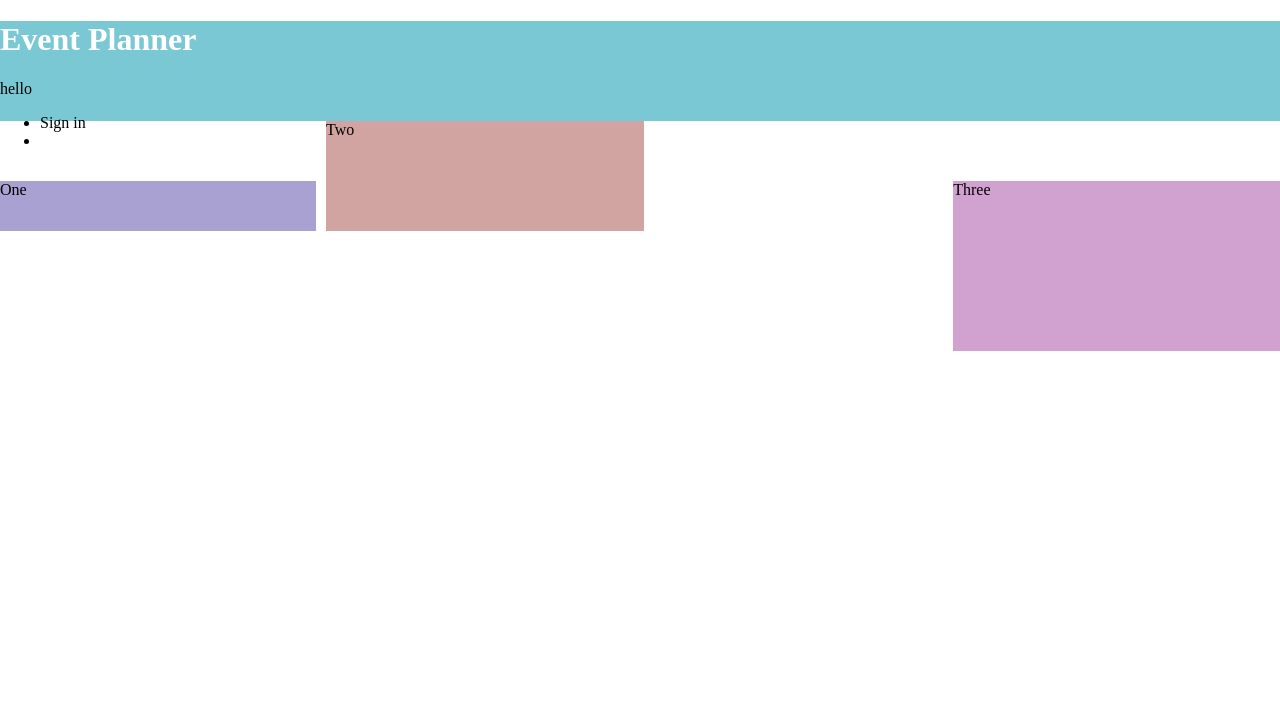
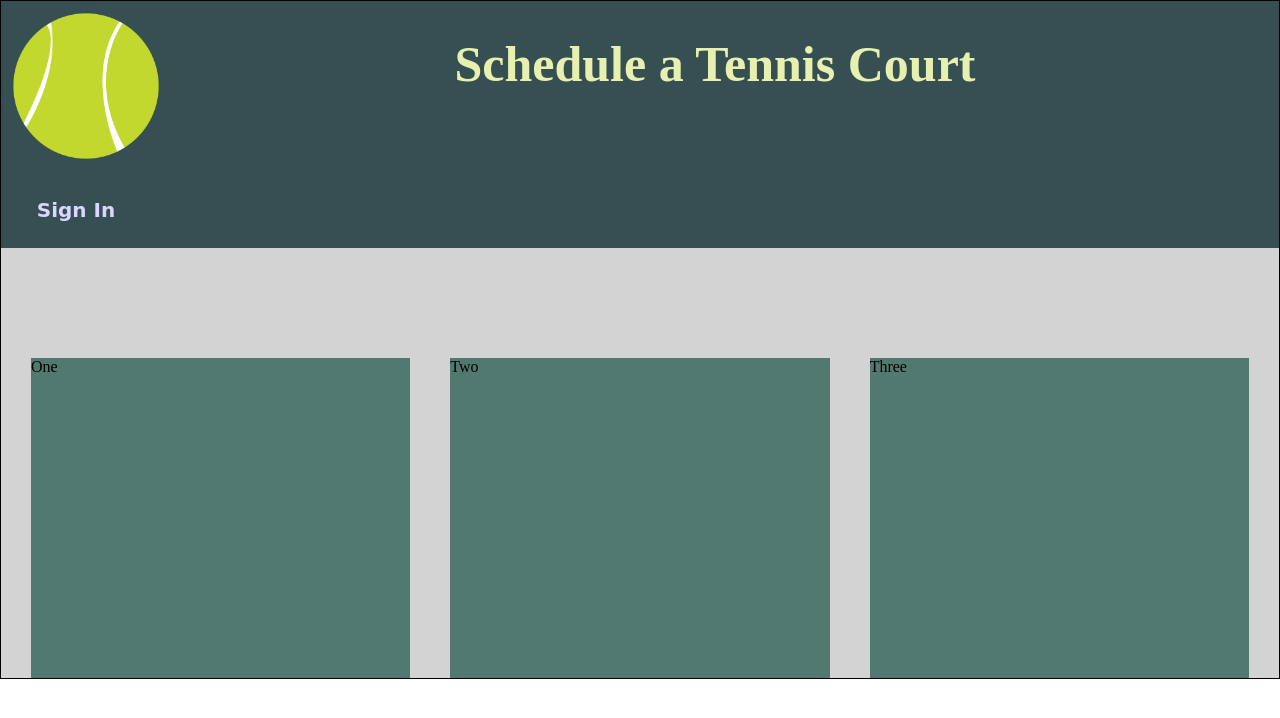
Before and after one commit to eeshurtliff/Tennis_web_app, a website: page index.html in a window 1280 px wide. Drawn offline with Linux system fonts and the light colour scheme.

Commit message:
made progress

```diff
--- a/index.html
+++ b/index.html
@@ -9,30 +9,26 @@
     <body>
         <div id="content">
             <header>
-            <h1> Event Planner </h1>
-            <p> hello</p>
+                <img  id=logo src="images/tennis-logo.png" alt="Tennis ball"></img>
+                <h1> Schedule a Tennis Court </h1>
+
                 <nav>
-                <ul>
-                    <li>Sign in</li>
-                    <li>
-
-
-                </ul>
+                    <a href="">Sign In</a>
                 </nav>
 
             </header>
+            <main>
 
 
-        <div class="wrapper">
-            <div class="one">One</div>
-            <div class="two">Two</div>
-            <div class="three">Three</div>
-            <!-- <div class="four">Four</div>
-            <div class="five">Five</div>
-            <div class="six">Six</div> -->
+                <div class="tennis-courts">
+                    <div class="court-one">One</div>
+                    <div class="court-two">Two</div>
+                    <div class="court-three">Three</div>
+
                 </div>
 
 
+            </main>
         </div>
 
 
--- a/public/CSS/styles.css
+++ b/public/CSS/styles.css
@@ -1,3 +1,5 @@
+
+/* https://coolors.co/52796f-354f52-2f3e46-e8f0b0-cfe15a  -- pear color and matches */
 
 body {
     margin: 0;
@@ -5,59 +7,87 @@ body {
 }
 
 header {
-    height: 100px;
-    background-color: #79c8d4;
+    /* height: 200px; */
+    background-color: #354F52;
+    display: grid;
     margin-top:auto;
+    grid-template-columns: 150px auto;
 }
 
 header h1 {
-    color: white;
+    color: #E8F0B0;
+    font-size: 50px;
+    grid-column: 2 / -1;
+    text-align: center;
+}
+
+
+nav {
+    display: flex;
+    justify-content: space-around;
+    text-align: center;
+    align-items: center;
+}
+
+nav a {
+    color: #DAD6FF;
+    font-size: 20px;
+    text-decoration: none;
+    display: block;
+    margin: 0.83em 0px;
+    padding: 10px;
+    min-width: 120px;
+    font-weight: bold;
+    font-family: 'Rock Salt', cursive;
+
+
+}
+
+
+nav a:hover {
+    /* background-color: #2B9EB5; */
+    /* height: 100%; */
+    color: #3DC0C2;
 }
 
 
 
-.wrapper {
+.tennis-courts {
     display: grid;
-    grid-template-columns: 30%, 5%, 30%, 5%, 30%;
+    grid-template-columns: repeat(3, 20px 1fr) 20px ;
+
     gap: 10px;
-    grid-auto-rows: minmax(50px, auto);
+    grid-auto-rows: minmax(100px, auto);
 }
-.one {
-grid-column: 1 / 2;
-grid-row: 2;
-background-color: #a8a1d1;
+.court-one {
+grid-column: 2 / 3;
+grid-row: 2/5;
+background-color: #52796F;
 }
-.two {
-grid-column: 2 / 3 ;
-grid-row: 1 / 3;
-background-color: #d1a3a1;
+.court-two {
+grid-column: 4 / 5 ;
+grid-row: 2 / 5;
+background-color: #52796F;
 }
-.three {
-grid-column: 4 / 5;
+.court-three {
+grid-column: 6/7;
 grid-row: 2 / 5;
-background-color: #d1a1d0;
+background-color: #52796F;
 }
-/* .four {
-grid-column: 3;
-grid-row: 3;
-}
-.five {
-grid-column: 2;
-grid-row: 4;
-}
-.six {
-grid-column: 3;
-grid-row: 4;
-} */
-
-
 
 
 
 
 #content {
-    /* border: 1px solid black; */
+    background-color: lightgray;
+    border: 1px solid black;
     max-width: 1600px;
     margin: 0 auto;
 
 }
+
+
+#logo {
+    width: 100%;
+    padding: 10px;
+}
```
Also changed, not shown: public/images/tennis-logo.png (added), readme.md, readme2.md (deleted), 1 other file. Lines whose indentation alone changed are shown as unchanged.
